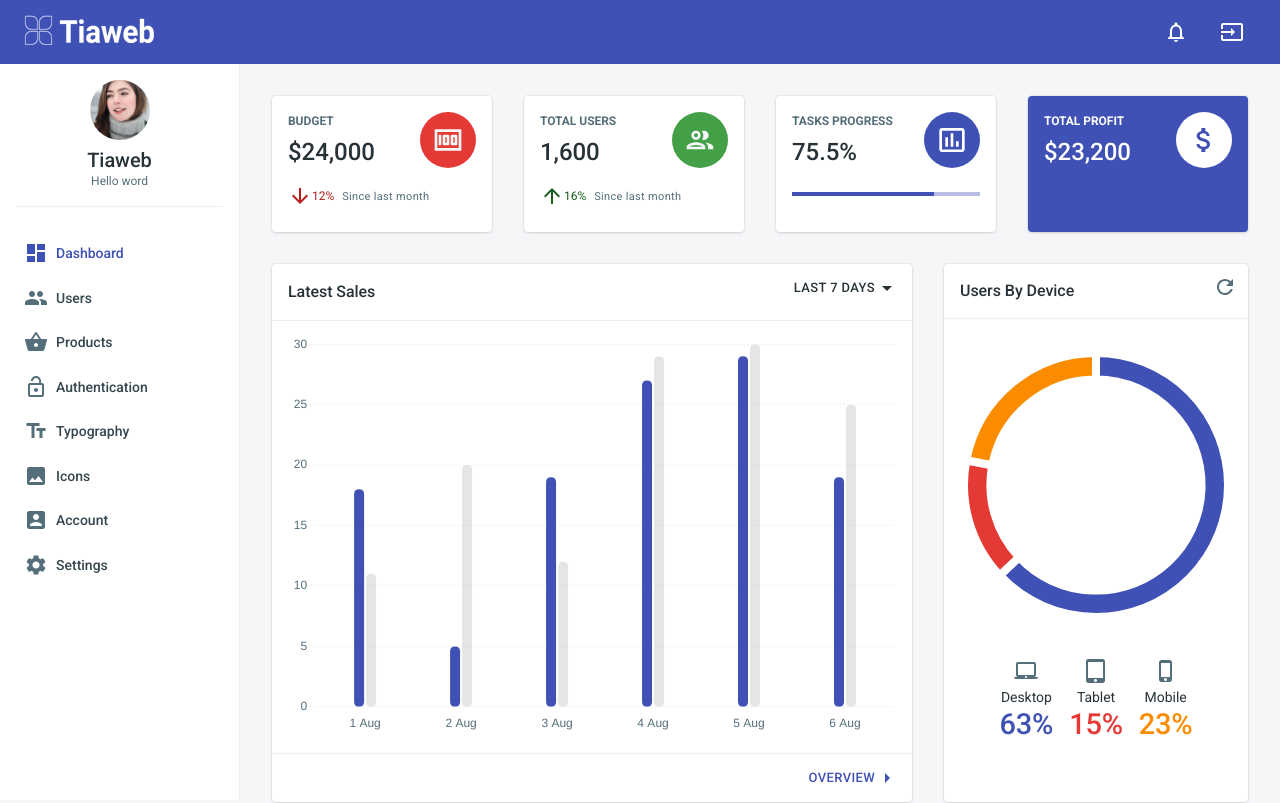
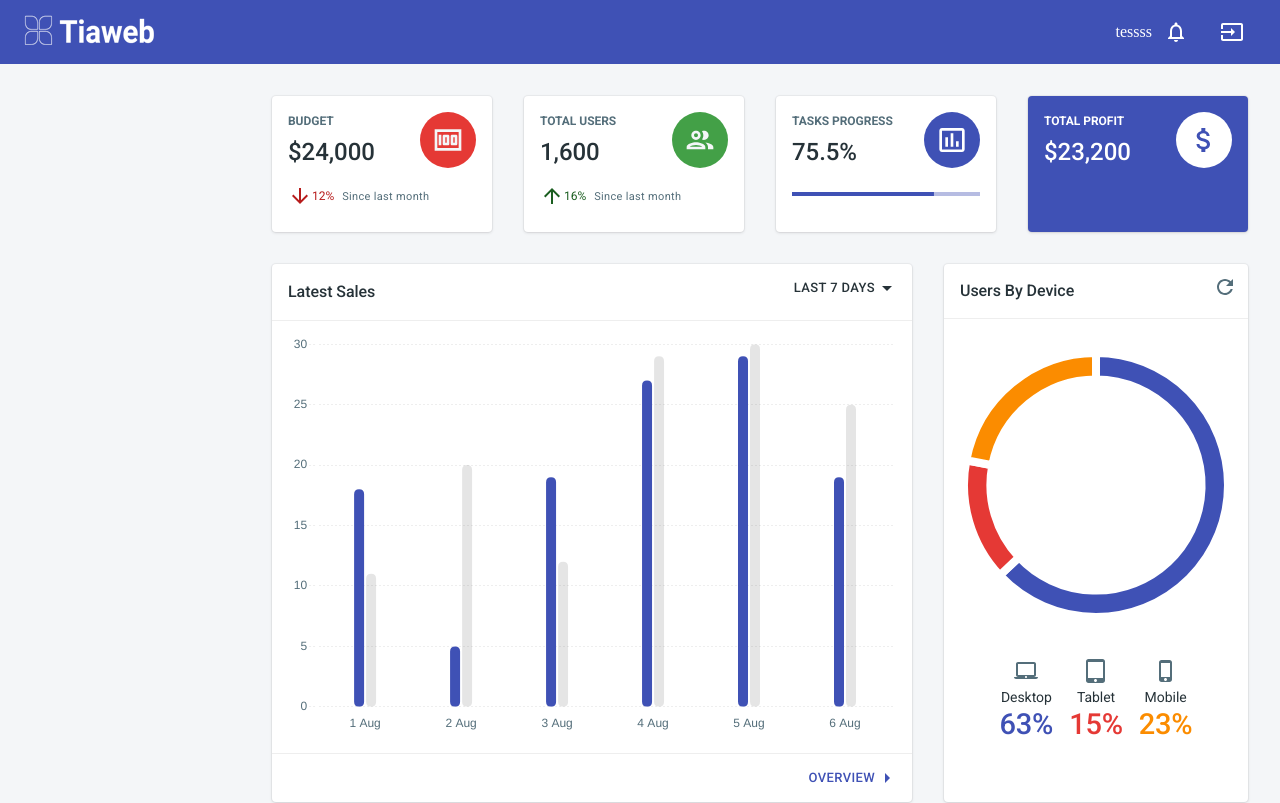
Before and after one commit to tiaweb/react-tiabiru, a React (Create React App) app: page /dashboard in a window 1280 px wide. Shown: the top 803 px of the page. Built offline with nearby package versions, Linux system fonts and the light colour scheme; what validate.js would draw is missing.

Commit message:
Update Topbar.js

```diff
--- a/src/layouts/Main/components/Topbar/Topbar.js
+++ b/src/layouts/Main/components/Topbar/Topbar.js
@@ -7,7 +7,6 @@
 import MenuIcon from '@material-ui/icons/Menu';
 import NotificationsIcon from '@material-ui/icons/NotificationsOutlined';
 import InputIcon from '@material-ui/icons/Input';
-
 const useStyles = makeStyles(theme => ({
   root: {
     boxShadow: 'none'
@@ -40,6 +39,9 @@
           />
         </RouterLink>
         <div className={classes.flexGrow} />
+          <Hidden smDown>
+          tessss
+        </Hidden>
         <Hidden mdDown>
           <IconButton color="inherit">
             <Badge
```
